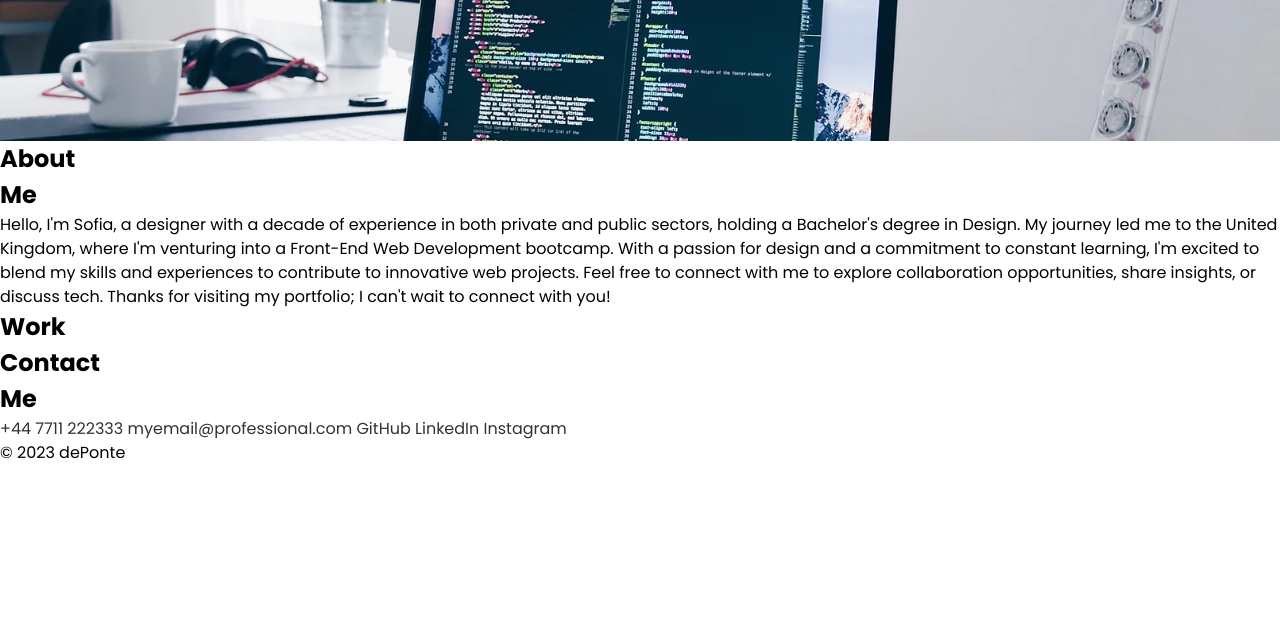
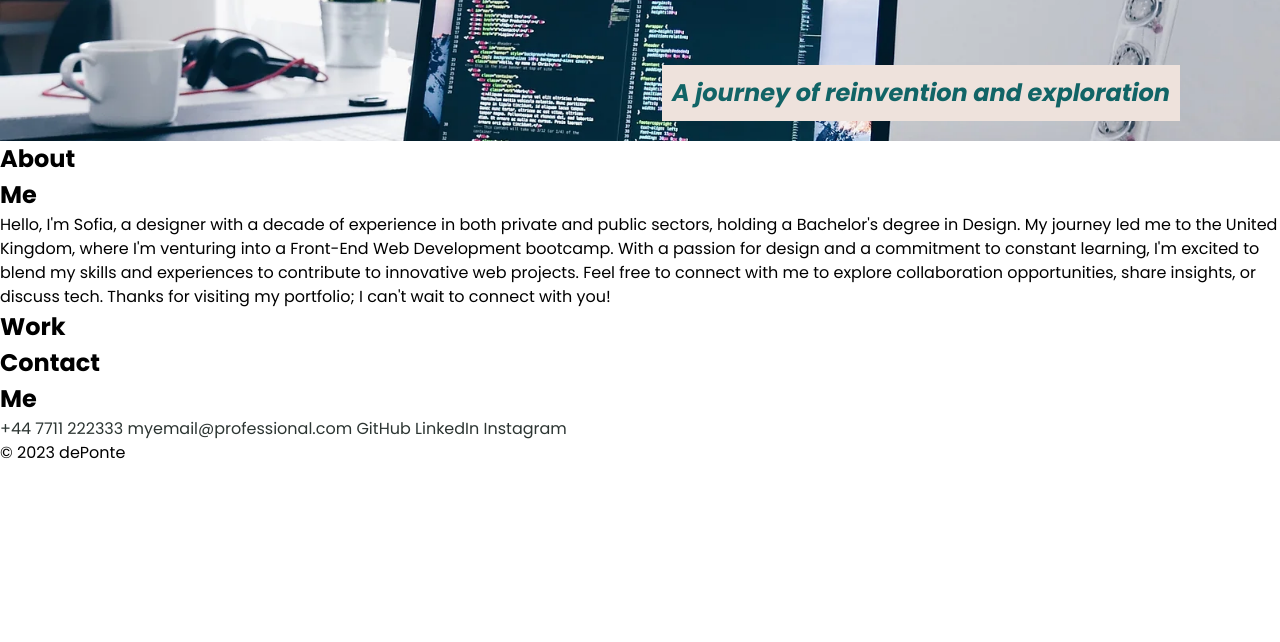
Before and after one commit to deponte-designer/deponte-web-portfolio, a plain HTML site: page index.html in a window 1280 px wide. Shown: the part 158-800 px from the top of the page. Drawn offline with Linux system fonts and the light colour scheme.

Commit message:
hero-banner and quote-banner added to html

```diff
--- a/css/style.css
+++ b/css/style.css
@@ -81,7 +81,7 @@ h2 {
   border-radius: 100%;
 }
 
-.name-header{
+.name-header {
   position: absolute;
   left: 170px;
 }
@@ -116,7 +116,7 @@ nav a:hover {
 }
 
 nav a:after {
-  display:block;
+  display: block;
   content: '';
   border-bottom: solid 3px var(--hover-color);
   /* border-bottom: solid 3px #019fb6;   */
@@ -136,15 +136,20 @@ nav a:hover:after {
   background-position: center;
   background-size: cover;
   height: 200px;
-  /* justify-content: space-between;
-  align-items: center; */
+  justify-content: flex-end;
+  align-items: flex-end;
 
-  color: #edececec;
-  font-style: italic;
+  /* color: #edececec;
+  font-style: italic; */
   padding: 20px 100px;
-
 }
 
+.quote-banner {
+  background-color: var(--header-color);
+  color: var(--bg-header);
+  font-style: italic;
+  padding: 10px;
+}
 
 
 
@@ -160,13 +165,13 @@ nav a:hover:after {
  } */
 
 
- /* * CONTACT */
- #contact a {
+/* * CONTACT */
+#contact a {
   text-decoration-line: none;
   color: var(--text-color);
- }
+}
 
- #contact a:hover {
+#contact a:hover {
   color: var(--bg-header);
-    font-weight: 600;
+  font-weight: 600;
 }
--- a/index.html
+++ b/index.html
@@ -22,7 +22,6 @@
     </figure>
     <h1 class="name-header">dePonte</h1>
 
-
     <nav class="navigation">
       <ul>
         <li class="bottom-line"><a href="#about">About Me</a></li>
@@ -36,7 +35,7 @@
   <!-- hero banner -->
   <section class="hero-banner">
     <div>
-      <h2>Cool subtitle here!</h2>
+      <h2 class="quote-banner">A journey of reinvention and exploration</h2>
     </div>
   </section>
 
```
